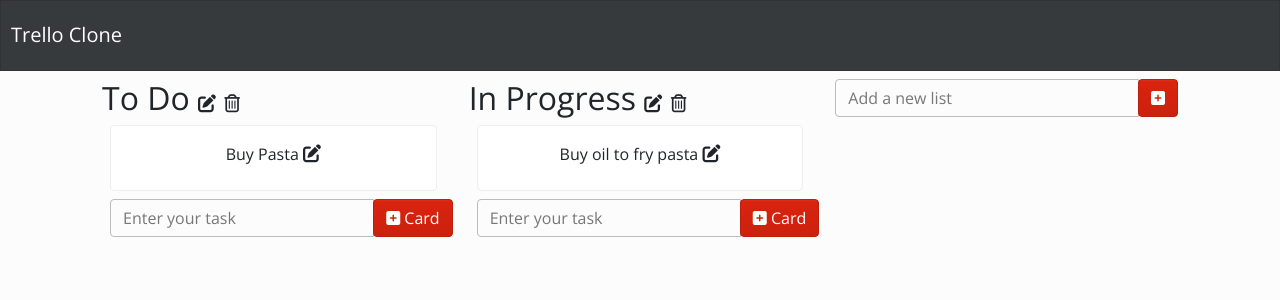
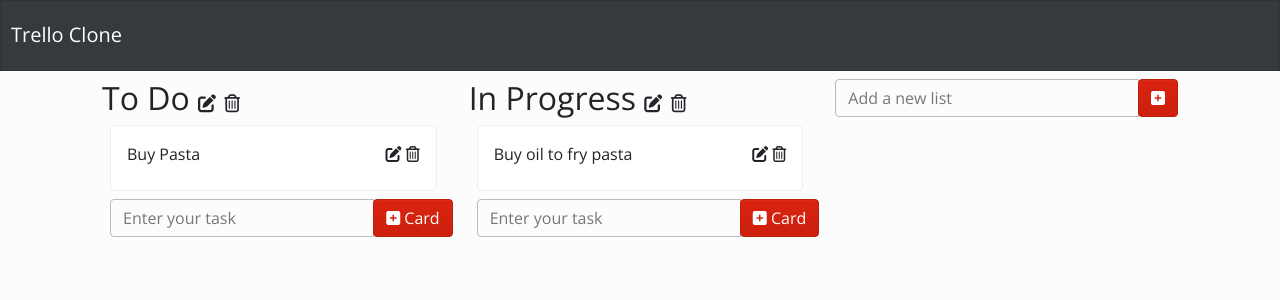
Before and after one commit to ChiragRamachandra/myhammer-trello-clone, a React (Create React App) app: page / in a window 1280 px wide. Shown: the top 300 px of the page. Built offline with nearby package versions, Linux system fonts and the light colour scheme.

Commit message:
updated delete card handler + update card
updated fix for editing card and made changes to delete a card

```diff
--- a/src/App.js
+++ b/src/App.js
@@ -98,6 +98,35 @@ const App = () => {
 		setAllCards({...allCards, [cardKey]: newCard})
 	}
 
+	const onDeleteCardHandler = (cardKey, listKey) => {
+		let prevList = allLists[listKey]
+		if (prevList.cards) {
+			prevList.cards = prevList.cards.filter((cardNumber) => {
+				return cardNumber !== cardKey
+			})
+
+			setAllLists({
+				...allLists,
+				[`${listKey}`]: prevList,
+			})
+		}
+
+		let toBeRemovedCard = allCards[cardKey]
+
+		let filteredInitialCard = {}
+
+		Object.keys(allCards).forEach((caKey) => {
+			if (allCards[caKey].id !== toBeRemovedCard.id) {
+				filteredInitialCard = {
+					...filteredInitialCard,
+					[`${caKey}`]: allCards[caKey],
+				}
+			}
+		})
+
+		setAllCards(filteredInitialCard)
+	}
+
 	return (
 		<Fragment>
 			<Header />
@@ -111,6 +140,7 @@ const App = () => {
 				onDeleteListHandler={onDeleteListHandler}
 				onAddCardHandler={onAddCardHandler}
 				onChangeCardHandler={onChangeCardHandler}
+				onDeleteCardHandler={onDeleteCardHandler}
 			/>
 		</Fragment>
 	)
--- a/src/components/card/CardComponent.js
+++ b/src/components/card/CardComponent.js
@@ -1,22 +1,34 @@
 import React, {Fragment, useState} from 'react'
 import {Button, Card, Form, FormControl, InputGroup} from 'react-bootstrap'
 
-const CardComponent = ({allCards, cardKey, onChangeCardHandler}) => {
+const CardComponent = ({
+	allCards,
+	listsKey,
+	cardKey,
+	onChangeCardHandler,
+	onDeleteCardHandler,
+}) => {
 	const [show, setShow] = useState(false)
 	const [cardText, setCardText] = useState(allCards[cardKey].text)
 	return (
 		<Fragment>
-			<Card className='text-center m-2'>
+			<Card className=' m-2'>
 				<Card.Body>
 					<Card.Text>
-						<Form.Label>
-							{allCards[cardKey]?.text}{' '}
+						<Form.Label>{allCards[cardKey]?.text}</Form.Label>
+						<div style={{float: 'right'}}>
 							<i
-								style={{cursor: 'pointer', fontSize: 18}}
+								style={{cursor: 'pointer'}}
 								onClick={() => setShow(true)}
-								className='fas fa-edit'
+								className='fas fa-edit mr-1'
 							></i>{' '}
-						</Form.Label>
+							<i
+								style={{cursor: 'pointer'}}
+								onClick={() => onDeleteCardHandler(cardKey, listsKey)}
+								className='far fa-trash-alt ml-1'
+							></i>
+						</div>
+
 						{show ? (
 							<InputGroup className='mb-3'>
 								<FormControl
@@ -27,12 +39,21 @@ const CardComponent = ({allCards, cardKey, onChangeCardHandler}) => {
 
 								<InputGroup.Append>
 									<Button
+										style={{borderRadius: 0}}
+										onClick={(e) => {
+											setShow(false)
+										}}
+									>
+										<i class='fas fa-window-close'></i>
+									</Button>
+									<Button
+										style={{borderRadius: 0}}
 										onClick={(e) => {
 											onChangeCardHandler(cardKey, cardText)
 											setShow(false)
 										}}
 									>
-										Save
+										<i class='fas fa-save'></i>
 									</Button>
 								</InputGroup.Append>
 							</InputGroup>
--- a/src/components/verticalLists/ListComponent.js
+++ b/src/components/verticalLists/ListComponent.js
@@ -10,6 +10,7 @@ const ListComponent = ({
 	onDeleteListHandler,
 	onAddCardHandler,
 	onChangeCardHandler,
+	onDeleteCardHandler,
 }) => {
 	const [show, setShow] = useState(false)
 	const [listTitle, setListTitle] = useState(allLists[listsKey].title)
@@ -29,7 +30,7 @@ const ListComponent = ({
 					<i
 						style={{cursor: 'pointer', fontSize: 18}}
 						onClick={() => onDeleteListHandler(listsKey)}
-						class='far fa-trash-alt'
+						className='far fa-trash-alt'
 					></i>
 				</h2>
 
@@ -62,6 +63,7 @@ const ListComponent = ({
 							cardKey={cardKey}
 							allCards={allCards}
 							onChangeCardHandler={onChangeCardHandler}
+							onDeleteCardHandler={onDeleteCardHandler}
 						/>
 					)
 				})}
@@ -81,7 +83,7 @@ const ListComponent = ({
 								setCardText('')
 							}}
 						>
-							<i class='fas fa-plus-square'></i> Card
+							<i className='fas fa-plus-square'></i> Card
 						</Button>
 					</InputGroup.Append>
 				</InputGroup>
--- a/src/pages/boardPage/BoardPage.js
+++ b/src/pages/boardPage/BoardPage.js
@@ -17,6 +17,7 @@ const BoardPage = ({
 	onDeleteListHandler,
 	onAddCardHandler,
 	onChangeCardHandler,
+	onDeleteCardHandler,
 }) => {
 	let displayColumn = []
 
@@ -33,6 +34,7 @@ const BoardPage = ({
 				onDeleteListHandler={onDeleteListHandler}
 				onAddCardHandler={onAddCardHandler}
 				onChangeCardHandler={onChangeCardHandler}
+				onDeleteCardHandler={onDeleteCardHandler}
 			/>,
 		]
 	})
@@ -56,7 +58,7 @@ const BoardPage = ({
 										setListName('')
 									}}
 								>
-									<i class='fas fa-plus-square'></i>
+									<i className='fas fa-plus-square'></i>
 								</Button>
 							</InputGroup.Append>
 						</InputGroup>
```
